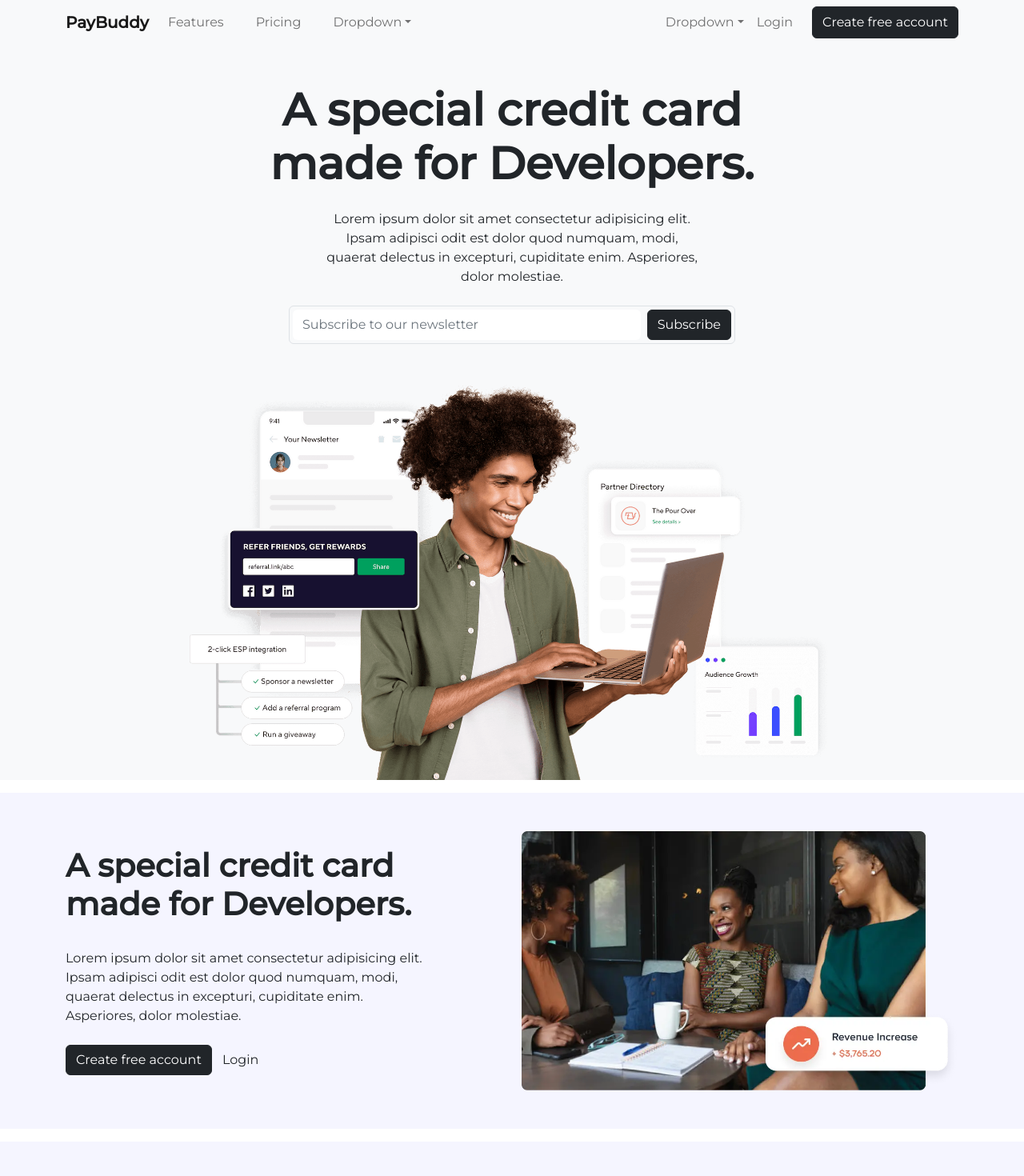
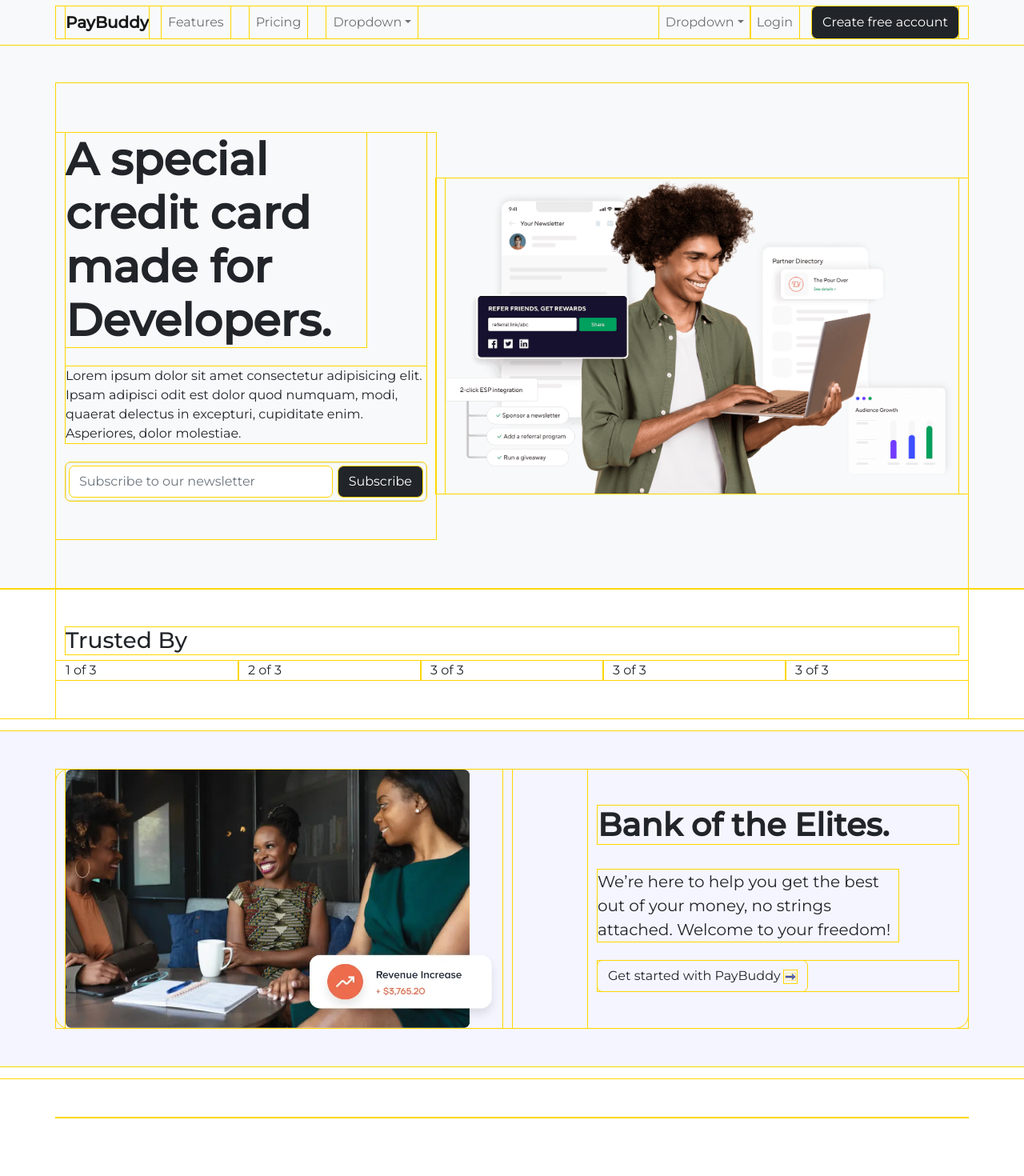
Before and after one commit to DanieAfriheart/PayBuddy, a React (Create React App) app: page / in a window 1280 px wide. Shown: the top 1470 px of the page at 80% size. After the commit the page ends 1445 px from the top, so only its background shows below. Built offline with nearby package versions, Linux system fonts and the light colour scheme.

Commit message:
visual mods

```diff
--- a/src/Components/Home.js
+++ b/src/Components/Home.js
@@ -1,6 +1,6 @@
 import Container from 'react-bootstrap/Container';
 import Button from 'react-bootstrap/Button';
-// import { IconName } from "react-icons/fc";
+import { FcRight } from "react-icons/fc";
 import Row from 'react-bootstrap/Row';
 import Col from 'react-bootstrap/Col';
 import Form from 'react-bootstrap/Form';
@@ -14,12 +14,14 @@
     return (
         <>
             <Container fluid className='pt-5 bg-light d-flex align-items-center hero'>
-                <Container className='h-100 text-center'>
+                <Container className='h-100'>
+                    <Row className='d-flex flex-row align-items-center h-100'>
+                        <Col md={5}>
                             <div className="header">
-                        <h1 className='fw-bold display-4'>A special credit card <br /> made for Developers.</h1>
-                        <p className='my-4 col-md-5 mx-auto'>Lorem ipsum dolor sit amet consectetur adipisicing elit. Ipsam adipisci odit est dolor quod numquam, modi, quaerat delectus in excepturi, cupiditate enim. Asperiores, dolor molestiae.</p>
+                                <h1 className='fw-bold display-4 col-md-10'>A special credit card made for Developers.</h1>
+                                <p className='my-4 mx-auto'>Lorem ipsum dolor sit amet consectetur adipisicing elit. Ipsam adipisci odit est dolor quod numquam, modi, quaerat delectus in excepturi, cupiditate enim. Asperiores, dolor molestiae.</p>
                             </div>
-                    <Form className="d-flex border rounded p-1 col-md-6 mx-auto mb-5">
+                            <Form className="d-flex border rounded p-1 mx-auto mb-5">
                                 <Form.Control
                                     type="Input"
                                     placeholder="Subscribe to our newsletter"
@@ -29,58 +31,71 @@
                                 />
                                 <Button variant="dark" onClick={handleNewsletter}>Subscribe</Button>
                             </Form>
-                    <div className='heroImg h-100 mx-auto'>
-                        <img className='img-fluid heroImg' src={require('../img/heroImg.jpg')} alt="" />
-                    </div>
-                </Container>
-            </Container>
-            <Container fluid className='py-5 bgCustom my-3'>
-                <Container>
-                    <Row className='h-100 justify-content-between rounded rounded-4' g={3}>
-                        <Col md={6} className='justify-content-center d-flex flex-column'>
-                            <h1 className='fw-bold'>A special credit card <br /> made for Developers.</h1>
-                            <p className='my-4 col-md-10'>Lorem ipsum dolor sit amet consectetur adipisicing elit. Ipsam adipisci odit est dolor quod numquam, modi, quaerat delectus in excepturi, cupiditate enim. Asperiores, dolor molestiae.</p>
-                            {/* <Button>Create free account</Button> */}
-                            <div className="d-flex">
-
-                                <Button variant="dark">
-                                    Create free account
-                                </Button>
-                                <Button variant="transparent">
-                                    Login
-                                </Button>
-                            </div>
                         </Col>
-                        <Col md={6}>
-                            <img src={require('../img/ladies.png')} alt="" className='img-fluid' />
+                        <Col md={7}>
+                            <img className='img-fluid' src={require('../img/heroImg.jpg')} alt="" />
                         </Col>
                     </Row>
                 </Container>
             </Container>
+
+            <Container fluid >
+                <Container className='py-5'>
+                    <h3>Trusted By</h3>
+                    <Row>
+                        <Col>1 of 3</Col>
+                        <Col>2 of 3</Col>
+                        <Col>3 of 3</Col>
+                        <Col>3 of 3</Col>
+                        <Col>3 of 3</Col>
+                    </Row>
+                </Container>
+            </Container>
+
             <Container fluid className='py-5 bgCustom my-3'>
                 <Container>
                     <Row className='h-100 justify-content-between rounded rounded-4' g={3}>
                         <Col md={6}>
-                            <img src={require('../img/trans.svg')} alt="svg" className='img-fluid' />
+                            <img src={require('../img/ladies.png')} alt="" className='img-fluid' />
                         </Col>
-                        <Col md={6} className='justify-content-center d-flex flex-column'>
-                            <h1 className='fw-bold'>A special credit card <br /> made for Developers.</h1>
-                            <p className='my-4 col-md-10'>Lorem ipsum dolor sit amet consectetur adipisicing elit. Ipsam adipisci odit est dolor quod numquam, modi, quaerat delectus in excepturi, cupiditate enim. Asperiores, dolor molestiae.</p>
+                        <Col md={5} className='justify-content-center d-flex flex-column'>
+                            <h1 className='fw-bold'>Bank of the Elites.</h1>
+                            <p className='my-4 col-md-10 lead'>We’re here to help you get the best out of your money, no strings attached. Welcome to your freedom!</p>
                             {/* <Button>Create free account</Button> */}
                             <div className="d-flex">
-
-                                <Button variant="dark">
-                                    Create free account
+                                <Button variant="transparent" className='text-small'>
+                                    Get started with PayBuddy <FcRight />
                                 </Button>
-                                <Button variant="transparent">
-                                    Login
+                            </div>
+                        </Col>
+                    </Row>
+                </Container>
+            </Container>
+            {/* <Container fluid className='py-5  my-3'>
+                <Container>
+                    <Row className='h-100 justify-content-between rounded rounded-4' g={3}>
+                        <Col md={5}>
+                            <img src={require('../img/img1.png')} alt="svg" className='img-fluid' />
+                        </Col>
+                        <Col md={5} className='justify-content-center d-flex flex-column'>
+                            <h1 className='fw-bold'>A special credit card <br /> made for Developers.</h1>
+                            <p className='my-4 lead'>Lorem ipsum dolor sit amet consectetur adipisicing elit. Ipsam adipisci odit est dolor quod numquam, modi, quaerat delectus in excepturi, cupiditate enim. Asperiores, dolor molestiae.</p>
+                            <div className="d-flex">
+                                <Button variant="transparent" className='text-small'>
+                                    Get started with PayBuddy <FcRight />
                                 </Button>
                             </div>
                         </Col>
 
                     </Row>
                 </Container>
+            </Container> */}
+            <Container fluid className='py-5'>
+                <Container>
+
                 </Container>
+            </Container>
+
         </>
     );
 }
--- a/src/index.css
+++ b/src/index.css
@@ -4,7 +4,7 @@
   margin: 0;
   padding: 0;
   font-family: 'Montserrat', sans-serif;
-  /* outline: 1px solid gold; */
+  outline: 1px solid gold;
 }
 
 body {
@@ -25,9 +25,10 @@
   border: none!important;
   border-radius: none !important;
 } */
-/* .hero {
+.hero {
 background-color: #EEE2FF !important;
-} */
+height: 85vh;
+}
 
 .heroImg {
   /* background-image: url(./img/heroImg.jpg); */
```
Lines whose indentation alone changed are shown as unchanged.
